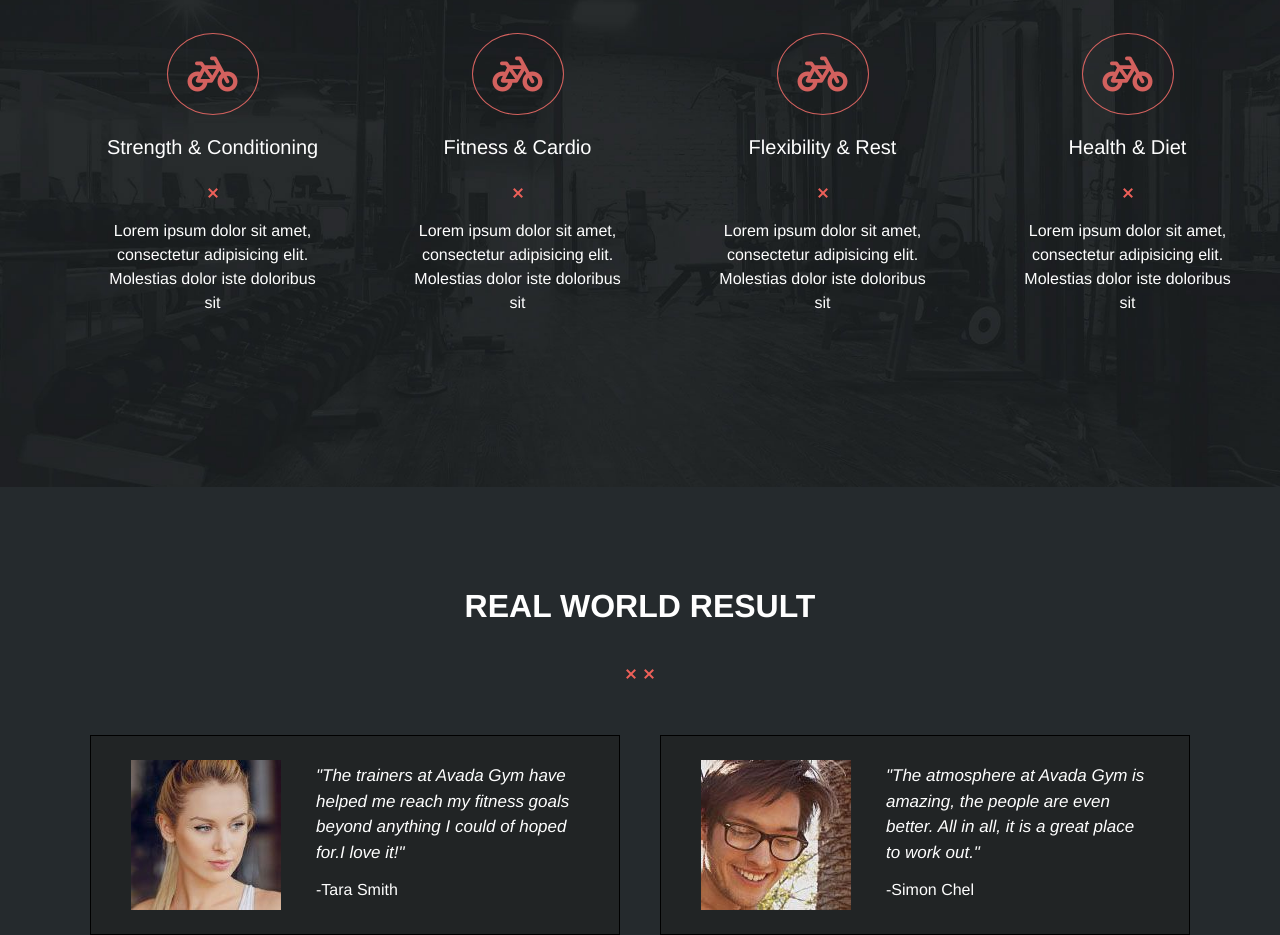
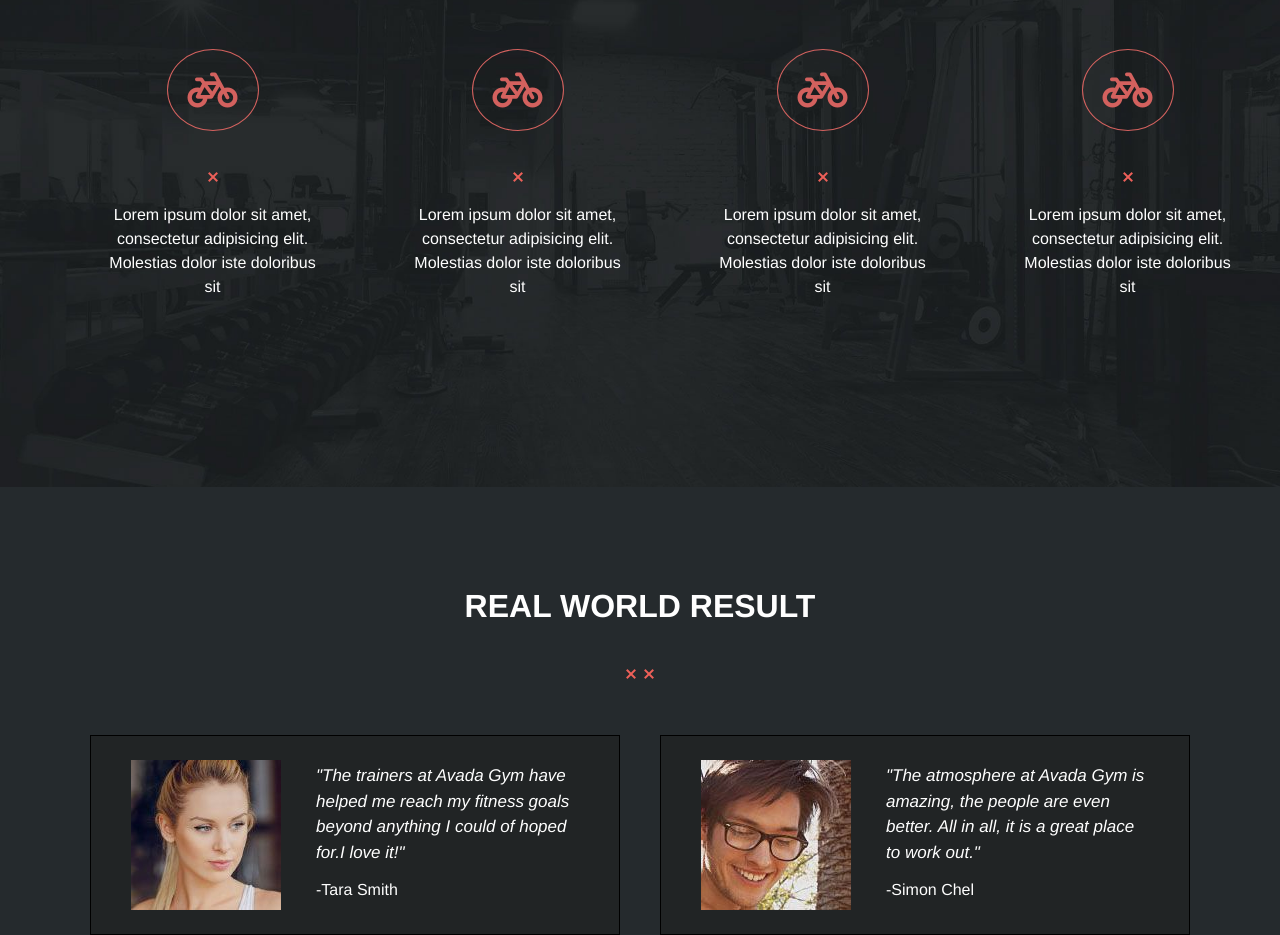
Before and after one commit to Pavel-Stefano/proj-html-vuejs, a Vue app: page / in a window 1280 px wide. Shown: the part 2000-2935 px from the top of the page. Built offline with nearby package versions, Linux system fonts and the light colour scheme.

Commit message:
icone dinamiche da rivedere

```diff
--- a/src/components/SectionIcons.vue
+++ b/src/components/SectionIcons.vue
@@ -4,11 +4,11 @@
             <div class="row">
                 <div class="box col-3 text-center" v-for="(item,index) in items" :key="index">
 
+                    <!-- <div class="icons"><i class="`fa-solid + ' '`" item.icon></i></div> -->
                     <div class="icons"><i class="fa-solid fa-bicycle"></i></div>
-                    <!-- <div><i :class="`{{items[0].icon}}`"></i></div> -->
-                    <h5>{{items[index].title}}</h5>
+                    <h5>{{items.title}}</h5>
                     <img src="../assets/images/divider-x-red.png" alt="">
-                    <p>{{items[index].text}}</p>
+                    <p>{{item.text}}</p>
                 </div>
             </div>
         </div>
@@ -25,25 +25,25 @@ export default {
       return {
          items: [
              {
-                 icon: '"fa-solid fa-bicycle"',
+                 icon: 'fa-bicycle',
                  title: 'Strength & Conditioning',
                  image: '"../assets/images/divider-x-red.png"',
                  text: 'Lorem ipsum dolor sit amet, consectetur adipisicing elit. Molestias dolor iste doloribus sit'
              },
              {
-                 icon: '"fa-solid fa-bicycle"',
+                 icon: 'fa-bicycle',
                  title: 'Fitness & Cardio',
                  image: '"../assets/images/divider-x-red.png"',
                  text: 'Lorem ipsum dolor sit amet, consectetur adipisicing elit. Molestias dolor iste doloribus sit'
              },
              {
-                 icon: '"fa-solid fa-bicycle"',
+                 icon: 'fa-bicycle',
                  title: 'Flexibility & Rest',
                  image: '"../assets/images/divider-x-red.png"',
                  text: 'Lorem ipsum dolor sit amet, consectetur adipisicing elit. Molestias dolor iste doloribus sit'
              },
              {
-                 icon: '"fa-solid fa-bicycle"',
+                 icon: 'fa-bicycle',
                  title: 'Health & Diet',
                  image: '"../assets/images/divider-x-red.png"',
                  text: 'Lorem ipsum dolor sit amet, consectetur adipisicing elit. Molestias dolor iste doloribus sit'
```
